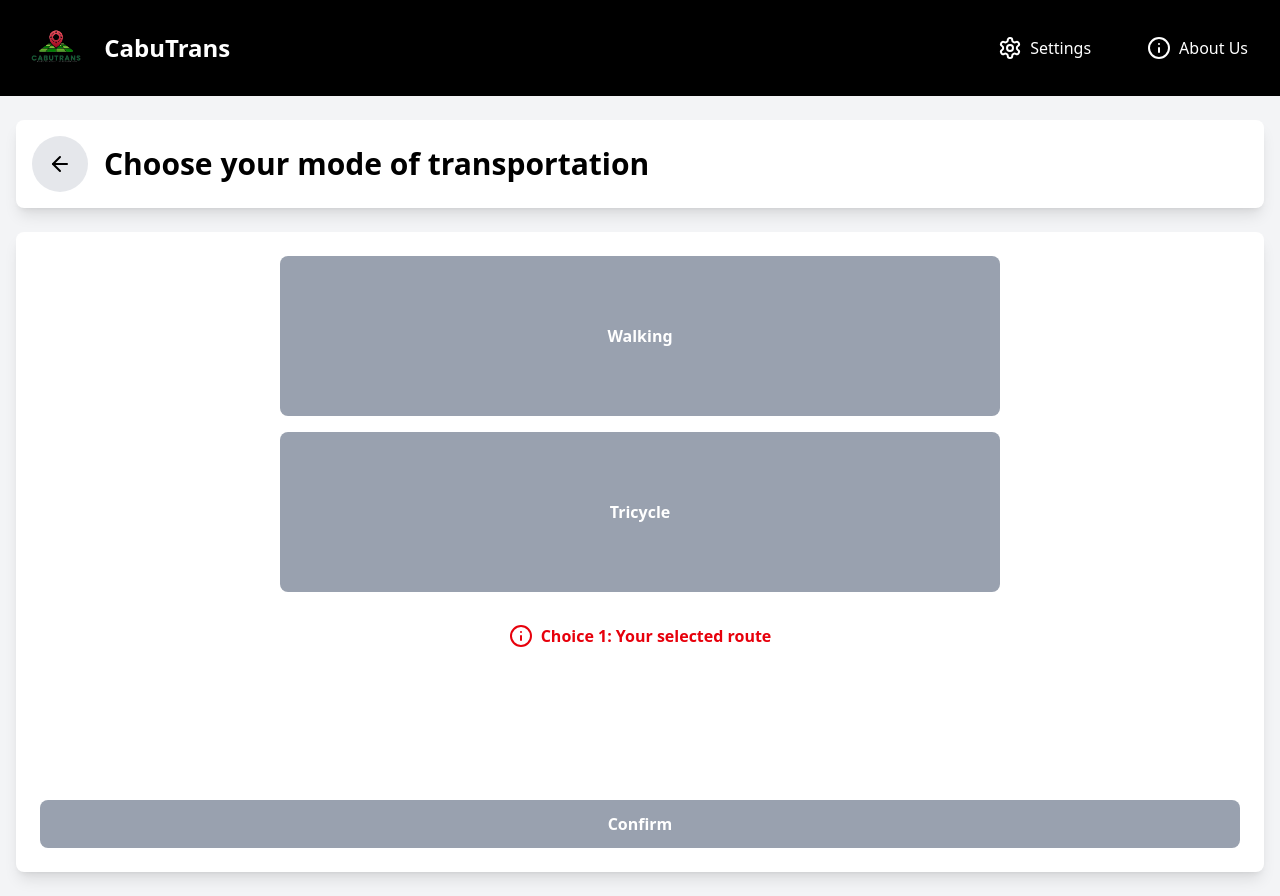
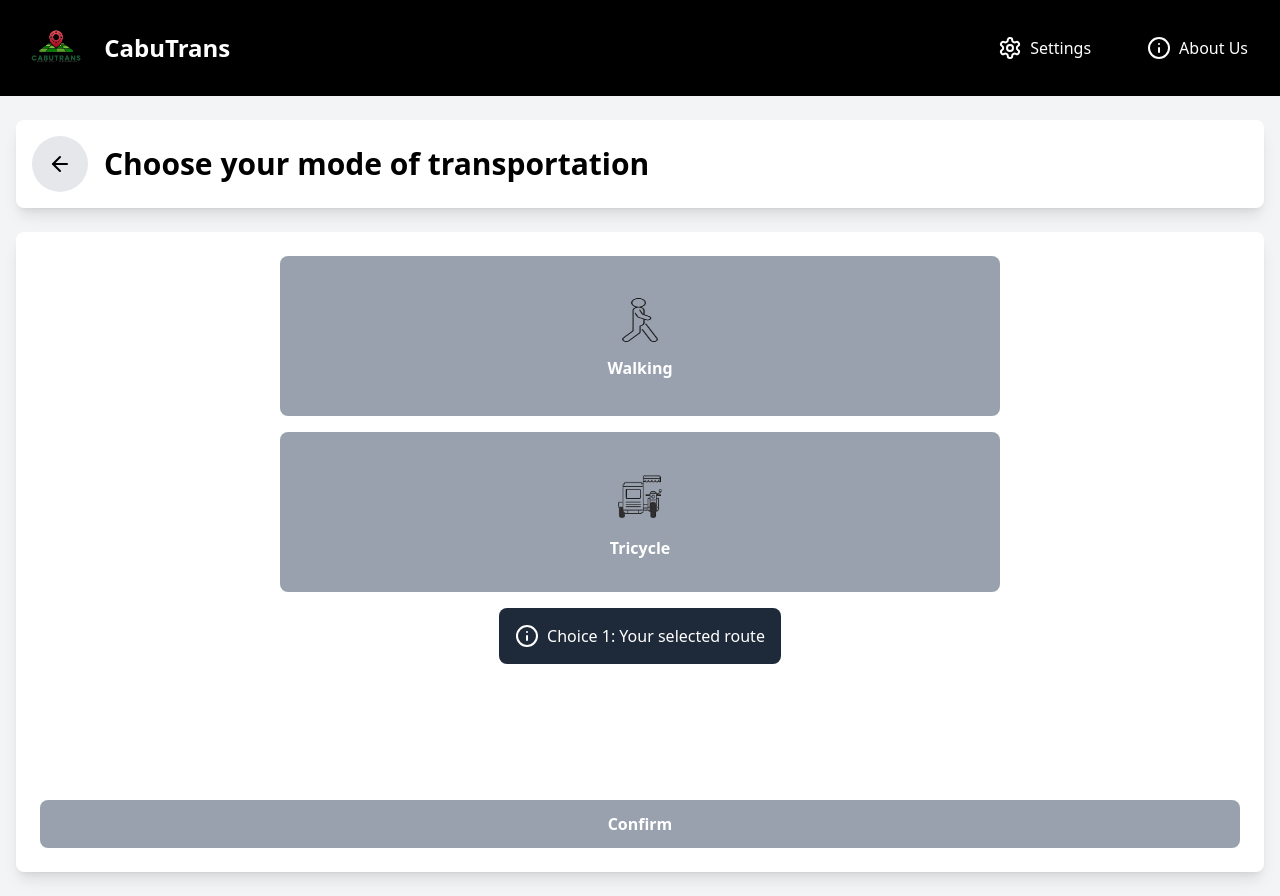
Before and after one commit to tortangChris/CabTrans-WebApp, a React (Vite) app: page /mode-of-transport in a window 1280 px wide. Built offline with nearby package versions, Linux system fonts and the light colour scheme.

Commit message:
Enhance Mode of Trans Icon

```diff
--- a/src/Pages/ModeOfTransportation.jsx
+++ b/src/Pages/ModeOfTransportation.jsx
@@ -19,11 +19,7 @@ const ModeOfTransportation = () => {
   };
 
   const toggleSelection = (mode) => {
-    if (selectedMode === mode) {
-      setSelectedMode(null);
-    } else {
-      setSelectedMode(mode);
-    }
+    setSelectedMode(selectedMode === mode ? null : mode);
   };
 
   return (
@@ -32,10 +28,7 @@ const ModeOfTransportation = () => {
         <button
           className="flex items-center justify-center bg-gray-200 rounded-full hover:bg-gray-300 transition"
           onClick={handleBack}
-          style={{
-            width: "3.5rem",
-            height: "3.5rem",
-          }}
+          style={{ width: "3.5rem", height: "3.5rem" }}
         >
           <ArrowLeft size={24} />
         </button>
@@ -46,26 +39,30 @@ const ModeOfTransportation = () => {
 
       <div className="container mx-auto bg-white shadow-lg rounded-lg p-6 flex flex-col items-center justify-between space-y-4 flex-grow">
         <button
-          className={`w-full sm:w-72 md:w-96 lg:w-180 h-40 rounded-lg text-white font-bold text-center ${
+          className={`w-full sm:w-72 md:w-96 lg:w-180 h-40 rounded-lg text-white font-bold text-center flex flex-col items-center justify-center space-y-2 ${
             selectedMode === "Walking" ? "bg-black" : "bg-gray-400"
           } hover:bg-black transition`}
           onClick={() => toggleSelection("Walking")}
         >
-          Walking
+          <img src="/Walking.png" alt="Walking" className="w-22 h-14" />
+          <span>Walking</span>
         </button>
 
         <button
-          className={`w-full sm:w-72 md:w-96 lg:w-180 h-40 rounded-lg text-white font-bold text-center ${
+          className={`w-full sm:w-72 md:w-96 lg:w-180 h-40 rounded-lg text-white font-bold text-center flex flex-col items-center justify-center space-y-2 ${
             selectedMode === "Tricycle" ? "bg-black" : "bg-gray-400"
           } hover:bg-black transition`}
           onClick={() => toggleSelection("Tricycle")}
         >
-          Tricycle
+          <img src="/Tricycle.png" alt="Tricycle" className="w-26 h-16" />
+          <span>Tricycle</span>
         </button>
 
-        <div className="w-full flex justify-center mt-4 text-red-600 mb-4">
+        <div className="bg-gray-800 text-white p-4 rounded-lg flex items-center">
           <Info size={24} className="mr-2" />
-          <span className="font-semibold">Choice 1: Your selected route</span>
+          <span className="text-sm sm:text-base">
+            Choice 1: Your selected route
+          </span>
         </div>
 
         <div className="w-full flex justify-center mt-auto">
```
Also changed, not shown: public/Walking.png (added).
